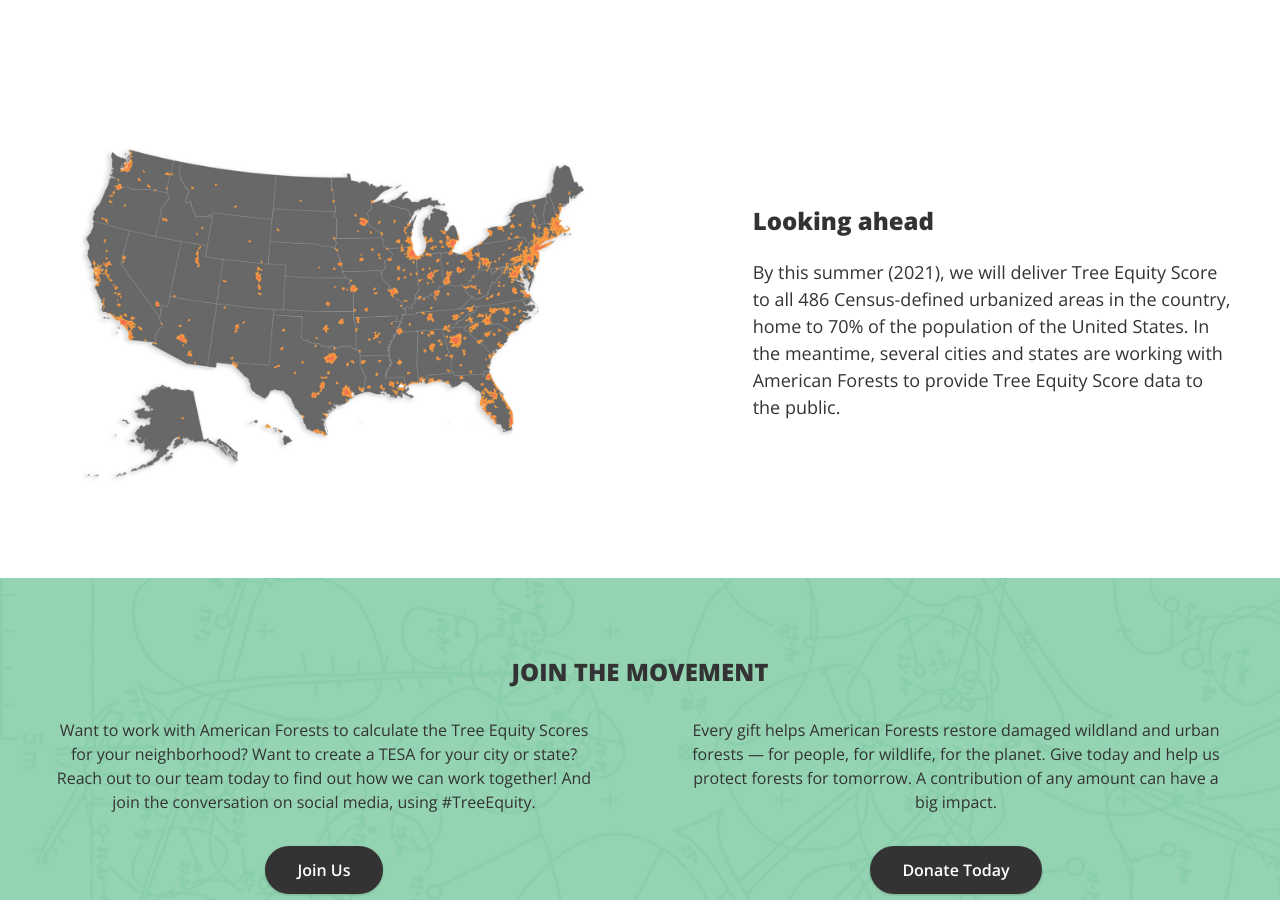
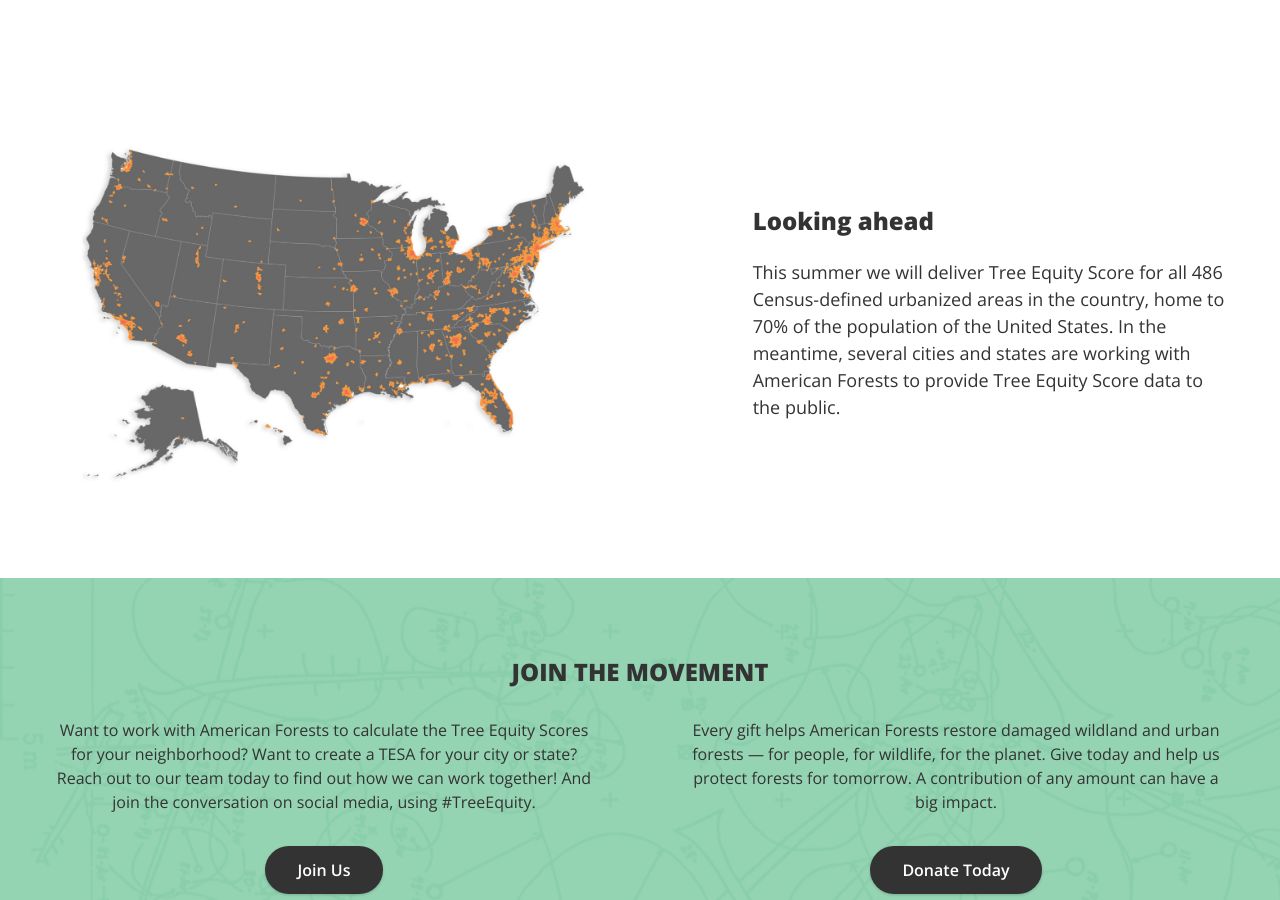
Before and after one commit to American-Forests/TESA-StaticPages, a Jekyll site: the page built from index.html, in a window 1280 px wide and 900 px high, scrolled down 4213 px. Built offline with Jekyll 4.4.1, drawn with Linux system fonts in a browser that asks for light colours.

Commit message:
one more

```diff
--- a/index.html
+++ b/index.html
@@ -230,7 +230,7 @@ title: home
     <div class="text">
       <h4>Looking ahead</h4>
       <p class="medium">
-        By this summer (2021), we will deliver Tree Equity Score to all 486 Census-defined
+        This summer we will deliver Tree Equity Score for all 486 Census-defined
         urbanized areas in the country, home to 70% of the population of the
         United States. In the meantime, several cities and states are working
         with American Forests to provide Tree Equity Score data to the public.
```
